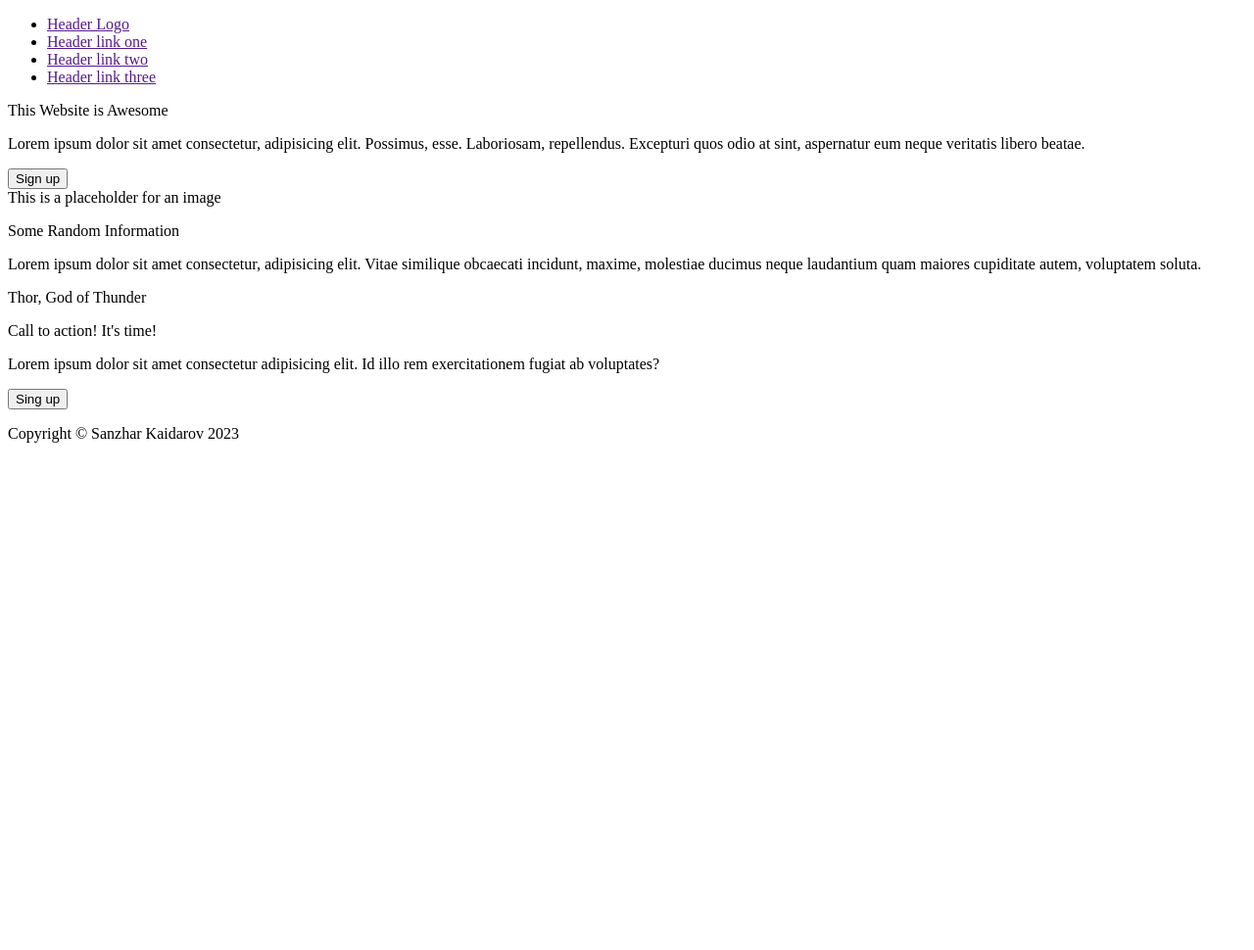
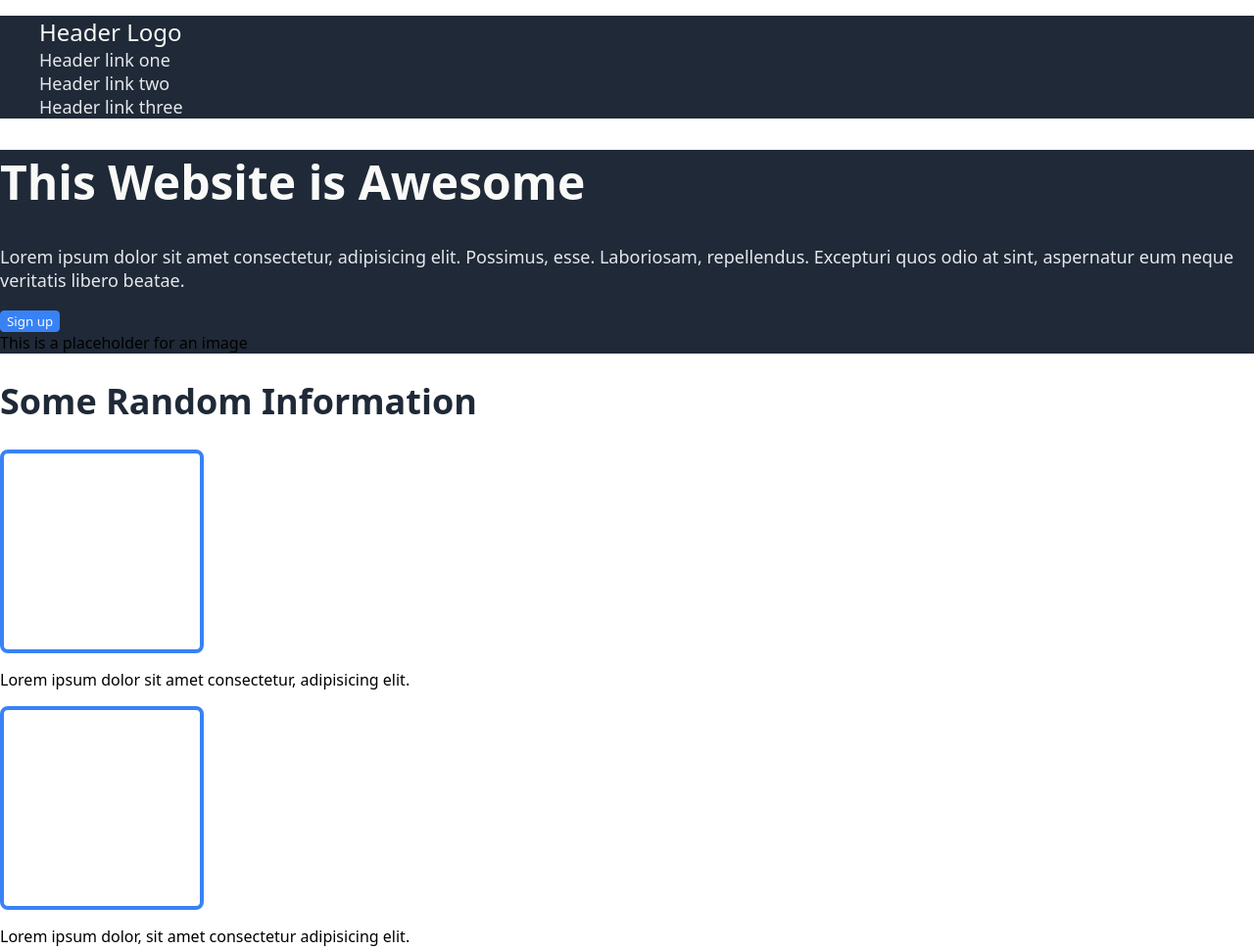
Before and after one commit to kaydarovv/landing-page-2, a plain HTML site: page index.html in a window 1280 px wide. Shown: the top 970 px of the page at 98% size. Before the commit the page ends 800 px from the top, so only its background shows below. Drawn offline with Linux system fonts and the light colour scheme.

Commit message:
Style index.html with basic configuration

```diff
--- a/index.html
+++ b/index.html
@@ -9,7 +9,7 @@
 <body>
     <div class="header">
         <ul>
-            <li><a href="">Header Logo</a></li>
+            <li><a id="logo" href="">Header Logo</a></li>
             <li><a href="">Header link one</a></li>
             <li><a href="">Header link two</a></li>
             <li><a href="">Header link three</a></li>
@@ -17,33 +17,48 @@
     </div>
     <div class="hero-box">
         <div class="text">
-            <p>This Website is Awesome</p>
+            <h1>This Website is Awesome</h1>
             <p>Lorem ipsum dolor sit amet consectetur, adipisicing elit. Possimus, esse. Laboriosam, repellendus. Excepturi quos odio at sint, aspernatur eum neque veritatis libero beatae.</p>
             <button>Sign up</button>
         </div>
         <div class="img">This is a placeholder for an image</div>
     </div>
     <div class="cards-box">
-        <p>Some Random Information</p>
+        <h1>Some Random Information</h1>
         <div class="cards">
-
+            <div class="card">
+                <div class="box"></div>
+                <p>Lorem ipsum dolor sit amet consectetur, adipisicing elit.</p>
+            </div>
+            <div class="card">
+                <div class="box"></div>
+                <p>Lorem ipsum dolor, sit amet consectetur adipisicing elit.</p>
+            </div>
+            <div class="card">
+                <div class="box"></div>
+                <p>Lorem, ipsum dolor sit amet consectetur adipisicing elit.</p>
+            </div>
+            <div class="card">
+                <div class="box"></div>
+                <p>Lorem ipsum dolor, sit amet consectetur adipisicing elit.</p>
+            </div>
         </div>
     </div>
     <div class="quote-box">
         <div class="quote">Lorem ipsum dolor sit amet consectetur, adipisicing elit. Vitae similique obcaecati incidunt, maxime, molestiae ducimus neque laudantium quam maiores cupiditate autem, voluptatem soluta.</div>
-        <p class="author">Thor, God of Thunder</p>
+        <p class="author">-Thor, God of Thunder</p>
     </div>
     <div class="action-box">
         <div class="action-container">
             <div class="text">
-                <p>Call to action! It's time!</p>
+                <h1>Call to action! It's time!</h1>
                 <p>Lorem ipsum dolor sit amet consectetur adipisicing elit. Id illo rem exercitationem fugiat ab voluptates?</p>
             </div>
             <button>Sing up</button>
         </div>
     </div>
     <div class="footer">
-        <p>Copyright &copy; Sanzhar Kaidarov 2023</p>
+        Copyright &copy; Sanzhar Kaidarov 2023
     </div>
 
 </body>
--- a/style.css
+++ b/style.css
@@ -0,0 +1,105 @@
+* {
+    font-family: system-ui, -apple-system, BlinkMacSystemFont, 'Segoe UI', Roboto, Oxygen, Ubuntu, Cantarell, 'Open Sans', 'Helvetica Neue', sans-serif;
+}
+
+body {
+    min-height: 100vh;
+    margin: 0px;
+}
+
+
+.header, .hero-box, .footer {
+    background-color: #1F2937;
+}
+
+.header ul {
+    list-style: none;
+}
+
+.header #logo {
+    font-size: 24px;
+    color: #F9FAF8;
+}
+
+.header a {
+    text-decoration: none;
+    font-size: 18px;
+    color: #E5E7EB;
+}
+
+.hero-box .text h1 {
+    font-size: 48px;
+    font-weight: extra-bold;
+    color: #F9FAF8;
+}
+
+.hero-box .text p {
+    font-size: 18px;
+    color: #E5E7EB;
+}
+
+.hero-box button {
+    background-color: #3882F6;
+    color: #F9FAF8;
+    border: 1px solid #3882F6;
+    border-radius: 4px;
+}
+
+.cards-box h1 {
+    font-size: 36px;
+    font-weight: extra-bold;
+    color: #1F2937;
+}
+
+.cards-box .box {
+    border: 4px solid #3882F6;
+    width: 200px;
+    height: 200px;
+    border-radius: 8px;
+}
+
+.quote-box {
+    background-color: #E5E7EB;
+}
+
+.quote-box .quote {
+    font-size: 36px;
+    font-style: italic;
+    color: #1F2937;
+}
+
+.quote-box .author {
+    font-weight: extra-bold;
+    color: #1F2937;
+}
+
+.action-box .action-container {
+    background-color: #3882F6;
+    height: 200px;
+    width: 1200px;
+    border-radius: 8px;
+}
+
+.action-box h1{
+    color: #F9FAF8;
+    font-weight: extra-bold;
+}
+
+.action-box p {
+    color: #F9FAF8;
+}
+
+.action-box button {
+    background-color: #3882F6;
+    color: #F9FAF8;
+    border: 1px solid #F9FAF8;
+    border-radius: 4px;
+}
+
+.footer {
+    display: flex;
+    justify-content: center;
+    align-items: center;
+    color: #E5E7EB;
+    height: 72px;
+}
```
